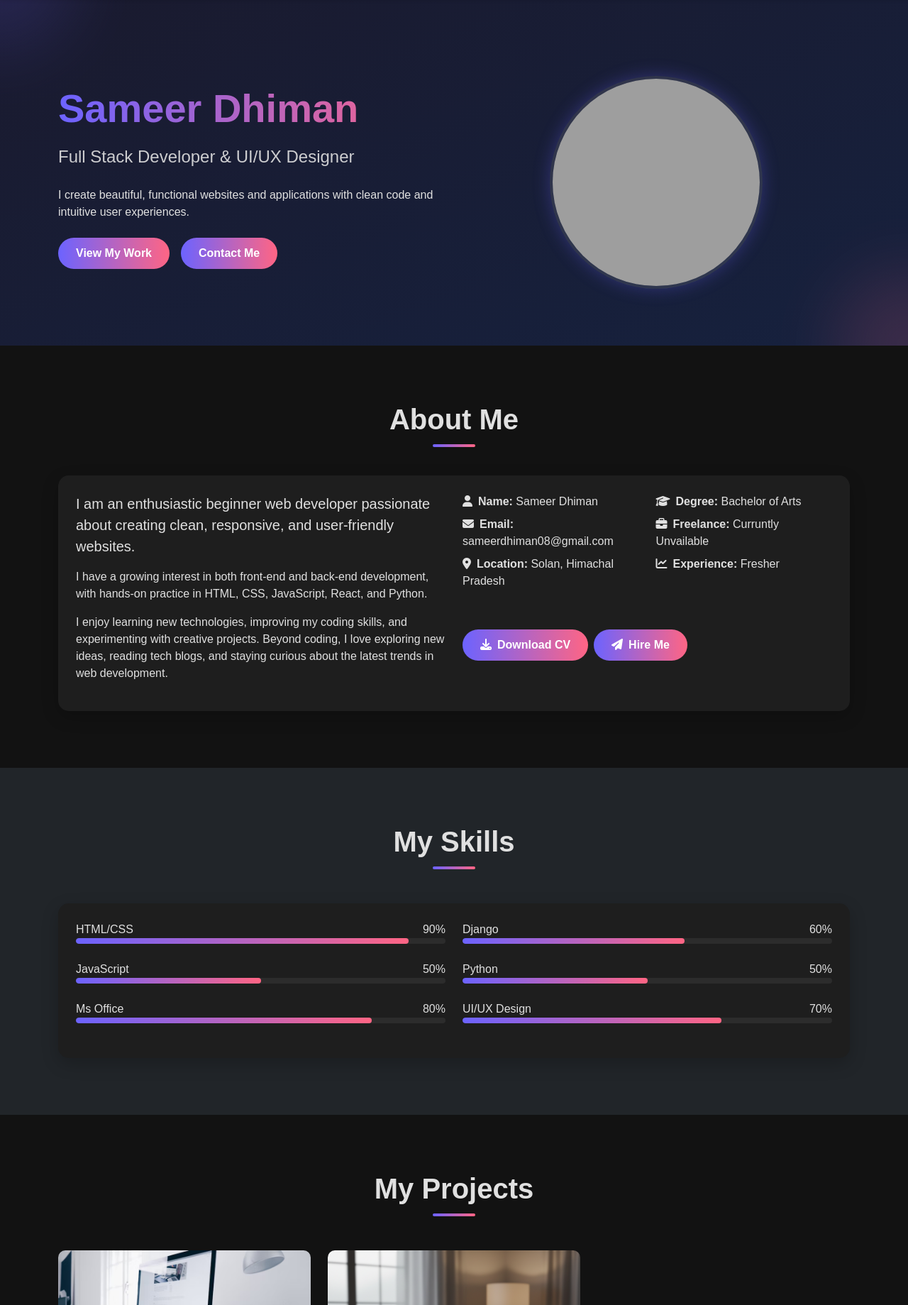
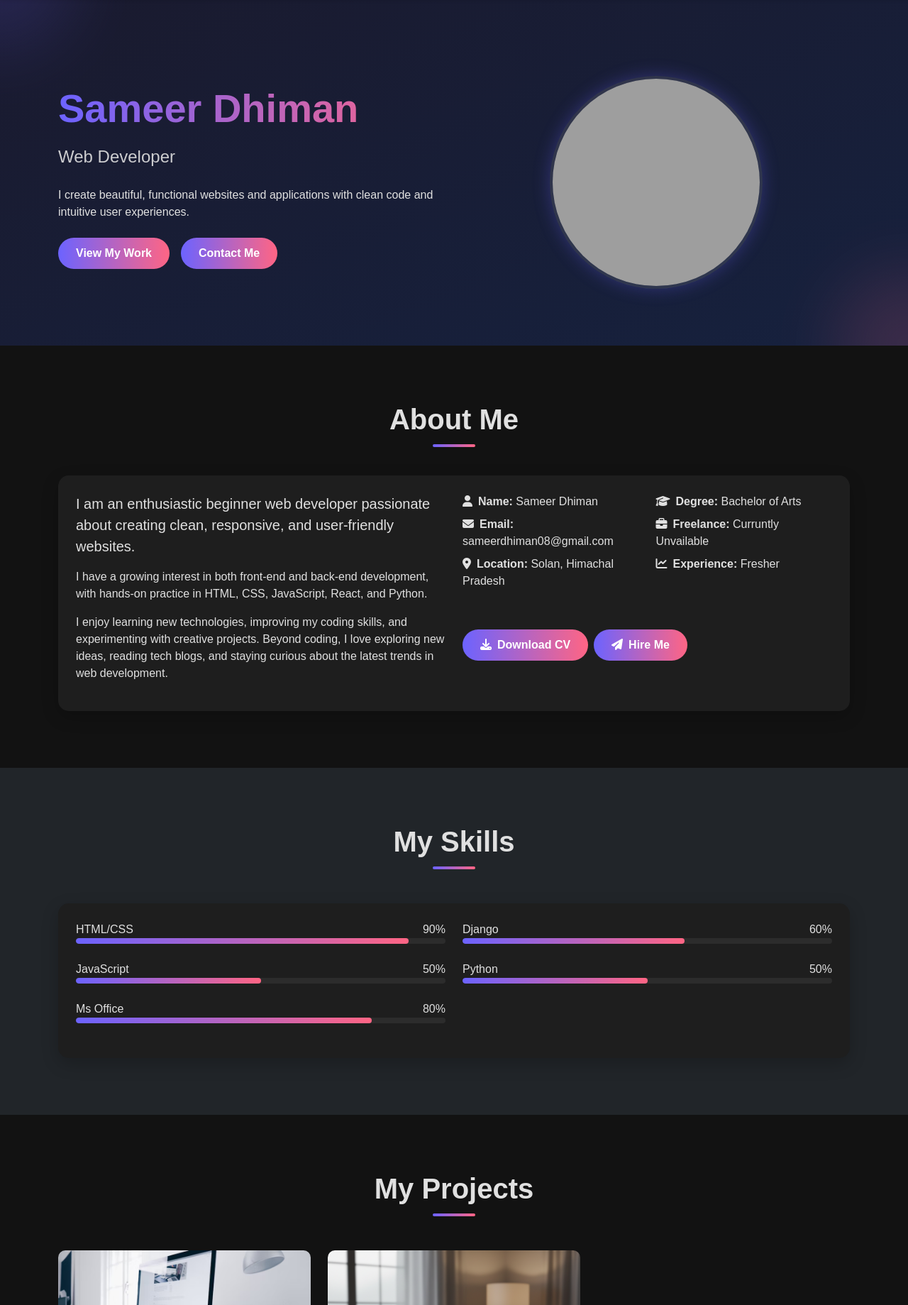
Before and after one commit to sameerdhiman08-dev/My-porfolio, a Django app: page / in a window 1280 px wide. Shown: the part 81-1920 px from the top of the page at 71% size. Run offline with Django 5.2, Linux system fonts and the light colour scheme; grey boxes are pictures that could not be loaded.

```diff
--- a/myapp/templates/home.html
+++ b/myapp/templates/home.html
@@ -56,7 +56,7 @@
             <div class="row align-items-center">
                 <div class="col-12 col-lg-6 hero-content text-center text-lg-start mb-4 mb-lg-0">
                     <h1 class="hero-title">Sameer Dhiman</h1>
-                    <p class="hero-subtitle">Full Stack Developer & UI/UX Designer</p>
+                    <p class="hero-subtitle">Web Developer</p>
                     <p class="mb-4">I create beautiful, functional websites and applications with clean code and
                         intuitive user experiences.</p>
                     <div class="d-flex flex-wrap justify-content-center justify-content-lg-start">
@@ -182,15 +182,7 @@
                                 <div class="progress-bar" style="width: 50%"></div>
                             </div>
                         </div>
-                        <div class="skill-item mb-4">
-                            <div class="skill-name d-flex justify-content-between">
-                                <span>UI/UX Design</span>
-                                <span>70%</span>
-                            </div>
-                            <div class="progress">
-                                <div class="progress-bar" style="width: 70%"></div>
-                            </div>
-                        </div>
+
                     </div>
                 </div>
             </div>
```
